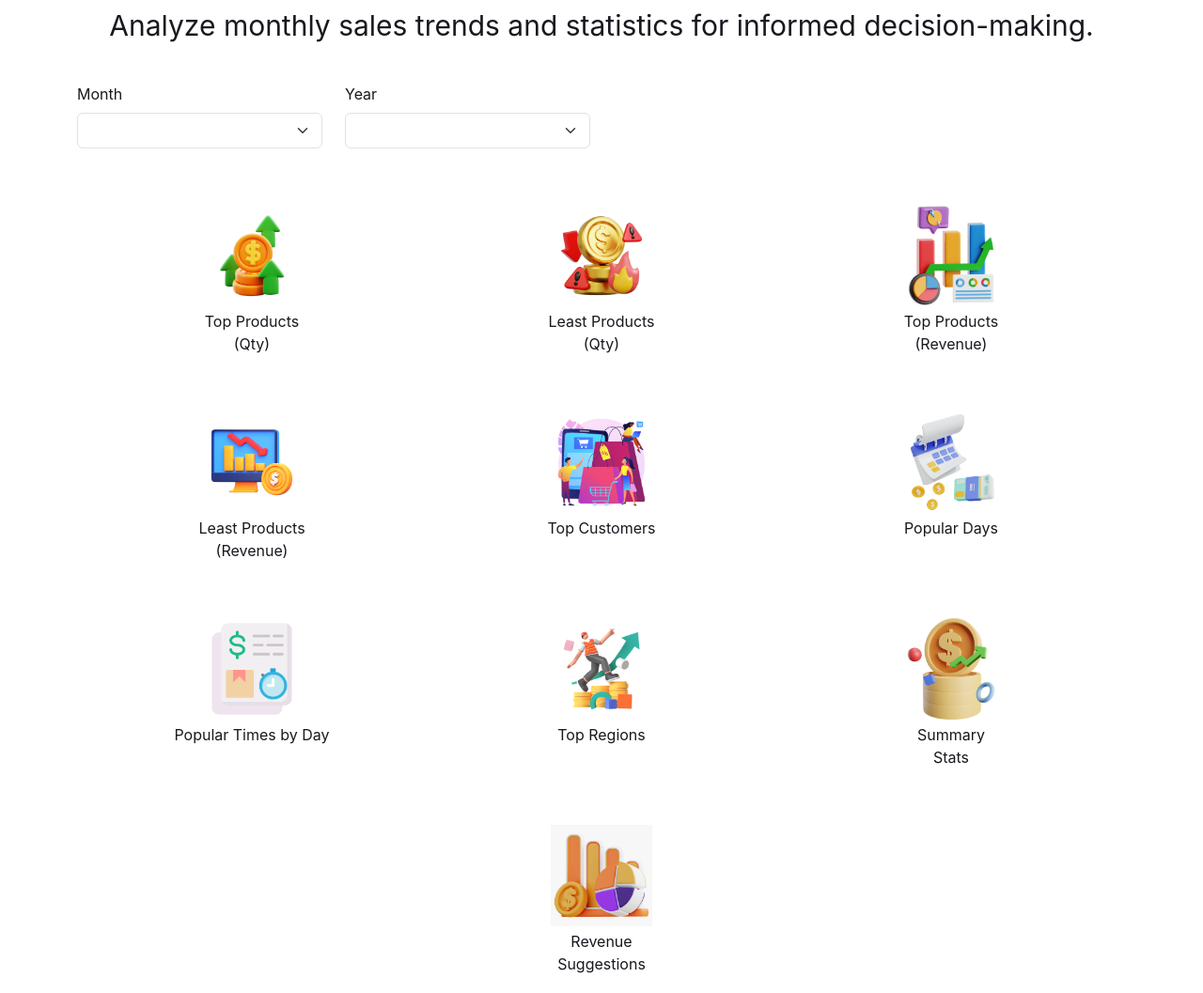
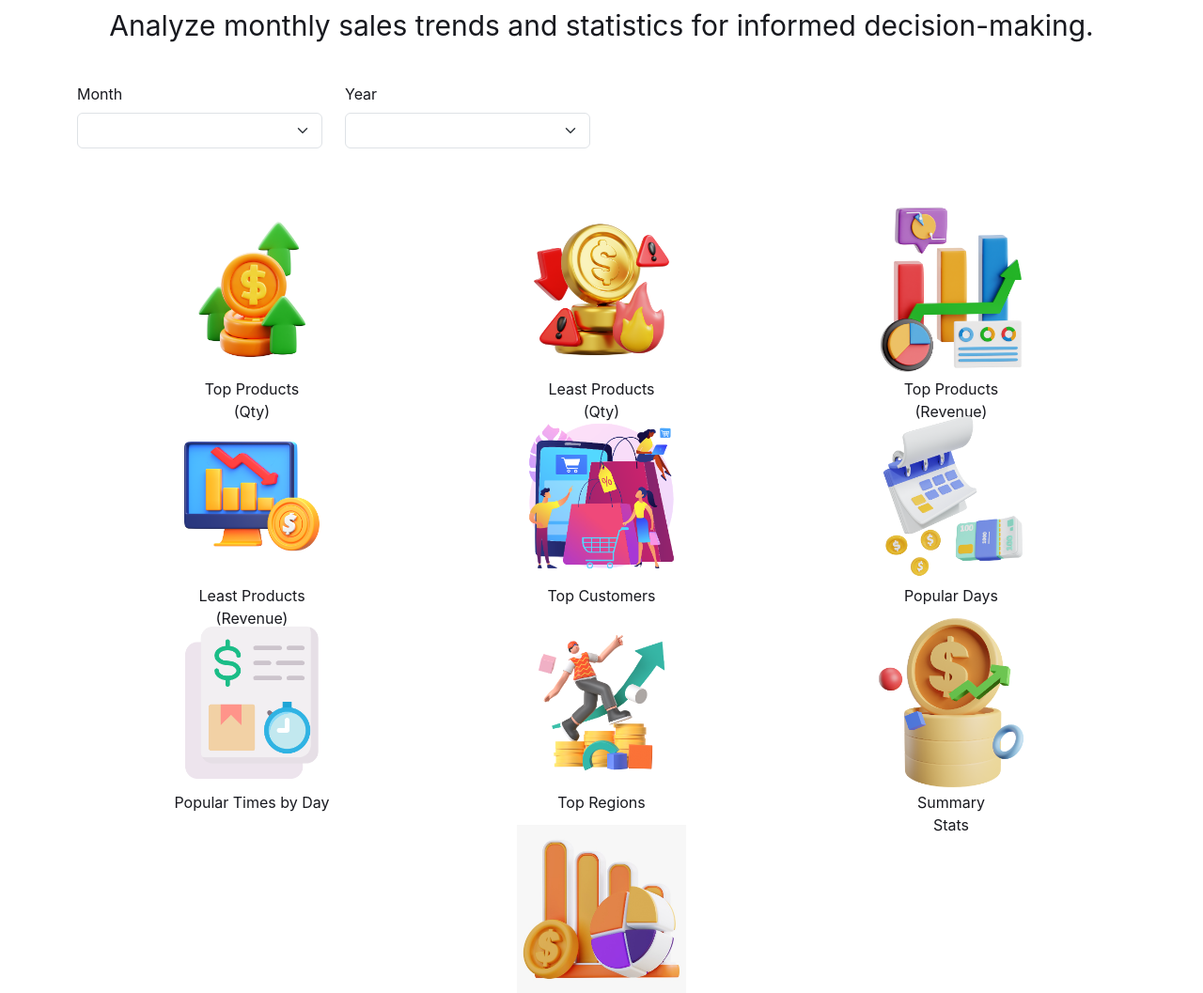
Before and after one commit to georgef166/DubsTech, a Flask app: page /monthly in a window 1280 px wide. Shown: the part 618-1675 px from the top of the page at 94% size. Run offline with Flask 2, Linux system fonts and the light colour scheme; lists and menus that the app fills with data are empty; some libraries are stand-ins or nearby versions.

Commit message:
Images resized

```diff
--- a/templates/monthly.html
+++ b/templates/monthly.html
@@ -79,43 +79,43 @@
     </div>
     <div class="image-row">
       <button class="box-btn report-btn" data-type="top_products_qty">
-        <img src="{{ url_for('static', filename='js/images/monthly_01.png') }}" alt="Top Products (Qty)" style="max-height:60%;width:auto;object-fit:contain;">
+        <img src="{{ url_for('static', filename='js/images/monthly_01.png') }}" alt="Top Products (Qty)" style="max-height:100%;width:auto;object-fit:contain;">
         <span>Top Products<br>(Qty)</span>
       </button>
       <button class="box-btn report-btn" data-type="least_products_qty">
-        <img src="{{ url_for('static', filename='js/images/monthly_02.png') }}" alt="Least Products (Qty)" style="max-height:60%;width:auto;object-fit:contain;">
+        <img src="{{ url_for('static', filename='js/images/monthly_02.png') }}" alt="Least Products (Qty)" style="max-height:100%;width:auto;object-fit:contain;">
         <span>Least Products<br>(Qty)</span>
       </button>
       <button class="box-btn report-btn" data-type="top_products_revenue">
-        <img src="{{ url_for('static', filename='js/images/monthly_03.png') }}" alt="Top Products (Revenue)" style="max-height:60%;width:auto;object-fit:contain;">
+        <img src="{{ url_for('static', filename='js/images/monthly_03.png') }}" alt="Top Products (Revenue)" style="max-height:100%;width:auto;object-fit:contain;">
         <span>Top Products<br>(Revenue)</span>
       </button>
       <button class="box-btn report-btn" data-type="least_products_revenue">
-        <img src="{{ url_for('static', filename='js/images/monthly_04.png') }}" alt="Least Products (Revenue)" style="max-height:60%;width:auto;object-fit:contain;">
+        <img src="{{ url_for('static', filename='js/images/monthly_04.png') }}" alt="Least Products (Revenue)" style="max-height:100%;width:auto;object-fit:contain;">
         <span>Least Products<br>(Revenue)</span>
       </button>
       <button class="box-btn report-btn" data-type="top_customers">
-        <img src="{{ url_for('static', filename='js/images/monthly_05.png') }}" alt="Top Customers" style="max-height:60%;width:auto;object-fit:contain;">
+        <img src="{{ url_for('static', filename='js/images/monthly_05.png') }}" alt="Top Customers" style="max-height:100%;width:auto;object-fit:contain;">
         <span>Top Customers</span>
       </button>
       <button class="box-btn report-btn" data-type="popular_days">
-        <img src="{{ url_for('static', filename='js/images/monthly_06.png') }}" alt="Popular Days" style="max-height:60%;width:auto;object-fit:contain;">
+        <img src="{{ url_for('static', filename='js/images/monthly_06.png') }}" alt="Popular Days" style="max-height:100%;width:auto;object-fit:contain;">
         <span>Popular Days</span>
       </button>
       <button class="box-btn report-btn" data-type="popular_times_by_day">
-        <img src="{{ url_for('static', filename='js/images/monthly_07.png') }}" alt="Popular Times by Day" style="max-height:60%;width:auto;object-fit:contain;">
+        <img src="{{ url_for('static', filename='js/images/monthly_07.png') }}" alt="Popular Times by Day" style="max-height:100%;width:auto;object-fit:contain;">
         <span>Popular Times by Day</span>
       </button>
       <button class="box-btn report-btn" data-type="top_regions">
-        <img src="{{ url_for('static', filename='js/images/monthly_08.png') }}" alt="Top Regions" style="max-height:60%;width:auto;object-fit:contain;">
+        <img src="{{ url_for('static', filename='js/images/monthly_08.png') }}" alt="Top Regions" style="max-height:100%;width:auto;object-fit:contain;">
         <span>Top Regions</span>
       </button>
       <button class="box-btn report-btn" data-type="summary_stats">
-        <img src="{{ url_for('static', filename='js/images/monthly_09.png') }}" alt="Summary Stats" style="max-height:60%;width:auto;object-fit:contain;">
+        <img src="{{ url_for('static', filename='js/images/monthly_09.png') }}" alt="Summary Stats" style="max-height:100%;width:auto;object-fit:contain;">
         <span>Summary<br>Stats</span>
       </button>
       <button class="box-btn report-btn full-row" data-type="revenue_suggestions">
-        <img src="{{ url_for('static', filename='js/images/monthly_10.png') }}" alt="Revenue Suggestions" style="max-height:60%;width:auto;object-fit:contain;">
+        <img src="{{ url_for('static', filename='js/images/monthly_10.png') }}" alt="Revenue Suggestions" style="max-height:100%;width:auto;object-fit:contain;">
         <span>Revenue<br>Suggestions</span>
       </button>
     </div>
```
Also changed, not shown: templates/product.html (+5 -5 lines).
